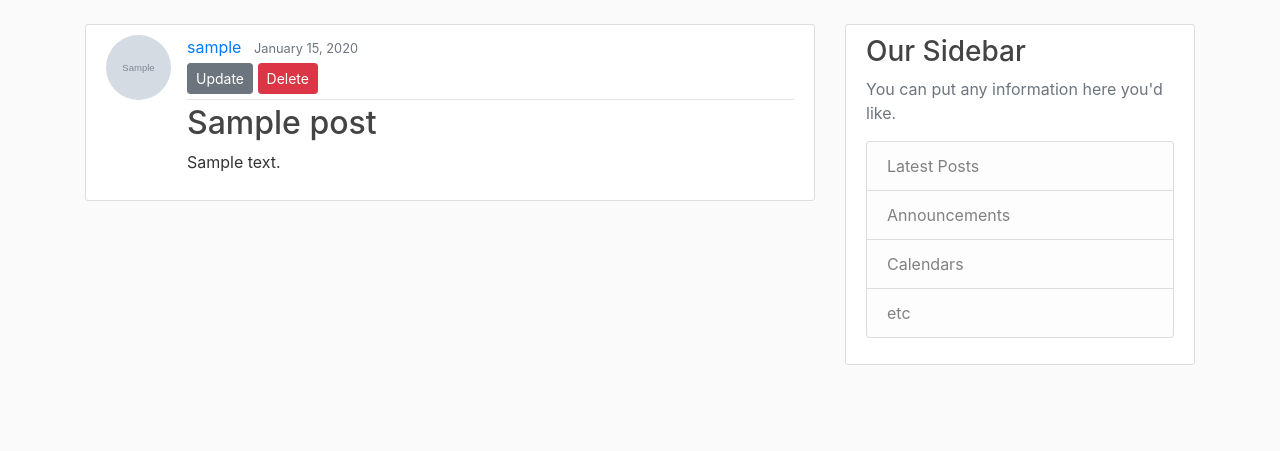
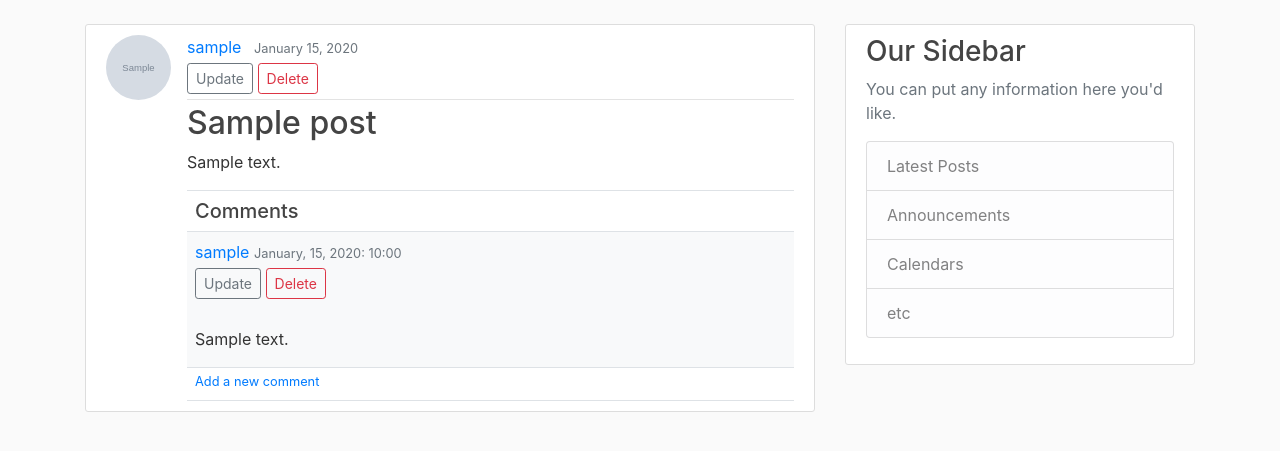
Before and after one commit to davidchat/my_blog, a Django app: page /post/1/ in a window 1280 px wide. Shown: the part 56-507 px from the top of the page. Run offline with Django 3.2, Linux system fonts and the light colour scheme; a user stored in the database is signed in; tables that the repository leaves empty hold one stand-in row (values such as "Sample post"); grey boxes marked "Sample" are stand-in pictures; some libraries are stand-ins or nearby versions.

Commit message:
Finalized -I think- the comment section

```diff
--- a/blog/models.py
+++ b/blog/models.py
@@ -25,3 +25,6 @@ class Comment(models.Model):
 
 	def __str__(self):
 		return '%s - %s' % (self.post.title, self.name)
+
+	def get_absolute_url(self):
+		return reverse('post-detail', kwargs={'pk': self.post.pk})
--- a/blog/templates/blog/post_detail.html
+++ b/blog/templates/blog/post_detail.html
@@ -8,13 +8,38 @@
 	      	<small class="text-muted">{{ object.date_posted|date:"F j, Y" }}</small>
 	      	{% if object.author == user %}
 	      		<div>
-	      		<a class="btn btn-secondary btn-sm mt-1 mb-1" href="{% url 'post-update' object.id %}">Update</a>
-	      		<a class="btn btn-danger btn-sm mt-1 mb-1" href="{% url 'post-delete' object.id %}">Delete</a>
+	      			<a class="btn btn-outline-secondary btn-sm mt-1 mb-1" href="{% url 'post-update' object.id %}">Update</a>
+	      			<a class="btn btn-outline-danger btn-sm mt-1 mb-1" href="{% url 'post-delete' object.id %}">Delete</a>
 	      		</div>
 	      	{% endif %}
 	    	</div>
 	    	<h2 class="article-title">{{ object.title }}</h2>
 	    	<p class="article-content">{{ object.content }}</p>
+		  <div class="border-top border-bottom pt-2 pb-2">
+			<h5 class="ml-2">Comments</h5>
+				{% if not post.comments.all %}
+				    <small class="text-muted">No comments yet... <a href="{% url 'comment-create' post.id %}">Add a comment</a></small>
+				{% else %}
+				    <div class="border-top border-bottom pt-2 pl-2 pr-2 pb-3 bg-light">
+				    {% for comment in post.comments.all %}
+				    	<a href="{% url 'user-posts' comment.author.username %}">{{ comment.author }}</a>
+				    	<small class="text-muted">{{ comment.date_added|date:"F, j, Y: g:i" }}</small>
+				    	{% if comment.author == user %}
+		      				<div>
+		      					<a class="btn btn-outline-secondary btn-sm mt-1 mb-1" href="{% url 'comment-update' comment.id %}">Update</a>
+		      					<a class="btn btn-outline-danger btn-sm mt-1 mb-1" href="{% url 'comment-delete' comment.id %}">Delete</a>
+		      				</div>
+		      			{% endif %}
+				    	<br />
+				    	{{ comment.body }}
+				    	{% if not forloop.last %}
+				    		<hr>
+				    	{% endif %}
+				    {% endfor %}
+		  			</div>
+					<small class="text-muted ml-2"><a href="{% url 'comment-create' post.id %}">Add a new comment</a></small>
+				{% endif %}
+		  </div>
 	  </div>
 	</article>
 {% endblock content %}
--- a/blog/urls.py
+++ b/blog/urls.py
@@ -5,6 +5,9 @@ from .views import (
 	PostCreateView,
 	PostUpdateView,
 	PostDeleteView,
+    CommentCreateView,
+    CommentUpdateView,
+    CommentDeleteView,
     UserPostListView,
 )
 from . import views
@@ -16,5 +19,8 @@ urlpatterns = [
     path('post/<int:pk>/update/', PostUpdateView.as_view(), name='post-update'),
     path('post/<int:pk>/delete/', PostDeleteView.as_view(), name='post-delete'),
     path('post/new/', PostCreateView.as_view(), name='post-create'),
+    path('comment/<int:pk>/new/', CommentCreateView.as_view(), name='comment-create'),
+    path('comment/<int:pk>/update/', CommentUpdateView.as_view(), name='comment-update'),
+    path('comment/<int:pk>/delete/', CommentDeleteView.as_view(), name='comment-delete'),
     path('about/', views.about, name='blog-about'),
 ]
--- a/blog/views.py
+++ b/blog/views.py
@@ -9,12 +9,12 @@ from django.views.generic import (
 	DeleteView,
 )
 
-from .models import Post
+from .models import Post, Comment
 
 
-def home(request):
-	context = {'posts': Post.objects.all()}
-	return render(request, 'blog/home.html', context)
+# def home(request):
+# 	context = {'posts': Post.objects.all()}
+# 	return render(request, 'blog/home.html', context)
 
 
 class PostListView(ListView):
@@ -59,6 +59,7 @@ class PostCreateView(LoginRequiredMixin, CreateView):
 class PostUpdateView(LoginRequiredMixin, UserPassesTestMixin, UpdateView):
 	model = Post
 	fields = ['title', 'content']
+	template_name = 'blog/comment_form.html'
 
 	# Override default form_valid function to add author field
 	def form_valid(self, form):
@@ -86,5 +87,46 @@ class PostDeleteView(LoginRequiredMixin, UserPassesTestMixin, DeleteView):
 		return False
 
 
+class CommentCreateView(LoginRequiredMixin, CreateView):
+	model = Comment
+	fields = ['body']
+
+	# Override default form_valid function to add author field
+	def form_valid(self, form):
+		# Author is set automatically to current user
+		form.instance.author = self.request.user
+		form.instance.post_id = self.kwargs['pk']
+		return super().form_valid(form)
+
+
+class CommentUpdateView(LoginRequiredMixin, UserPassesTestMixin, UpdateView):
+	model = Comment
+	fields = ['body']
+
+	# Override default form_valid function to add author field
+	def form_valid(self, form):
+		# Author is set automatically to current user
+		return super().form_valid(form)
+
+	def test_func(self):
+		# Get the current comment
+		comment = self.get_object()
+		if self.request.user == comment.author:
+			return True
+		return False
+
+
+class CommentDeleteView(LoginRequiredMixin, UserPassesTestMixin, DeleteView):
+	model = Comment
+	success_url = '/'
+
+	def test_func(self):
+		# Get the current comment
+		comment = self.get_object()
+		if self.request.user == comment.author:
+			return True
+		return False
+
+
 def about(request):
 	return render(request, 'blog/about.html', {'title': 'About'})
```
Also changed, not shown: blog/templates/blog/comment_confirm_delete.html (added, +16 -0 lines), blog/templates/blog/comment_form.html (added, +16 -0 lines), blog/templates/blog/home.html (+25 -0 lines). Lines whose indentation alone changed are shown as unchanged.
